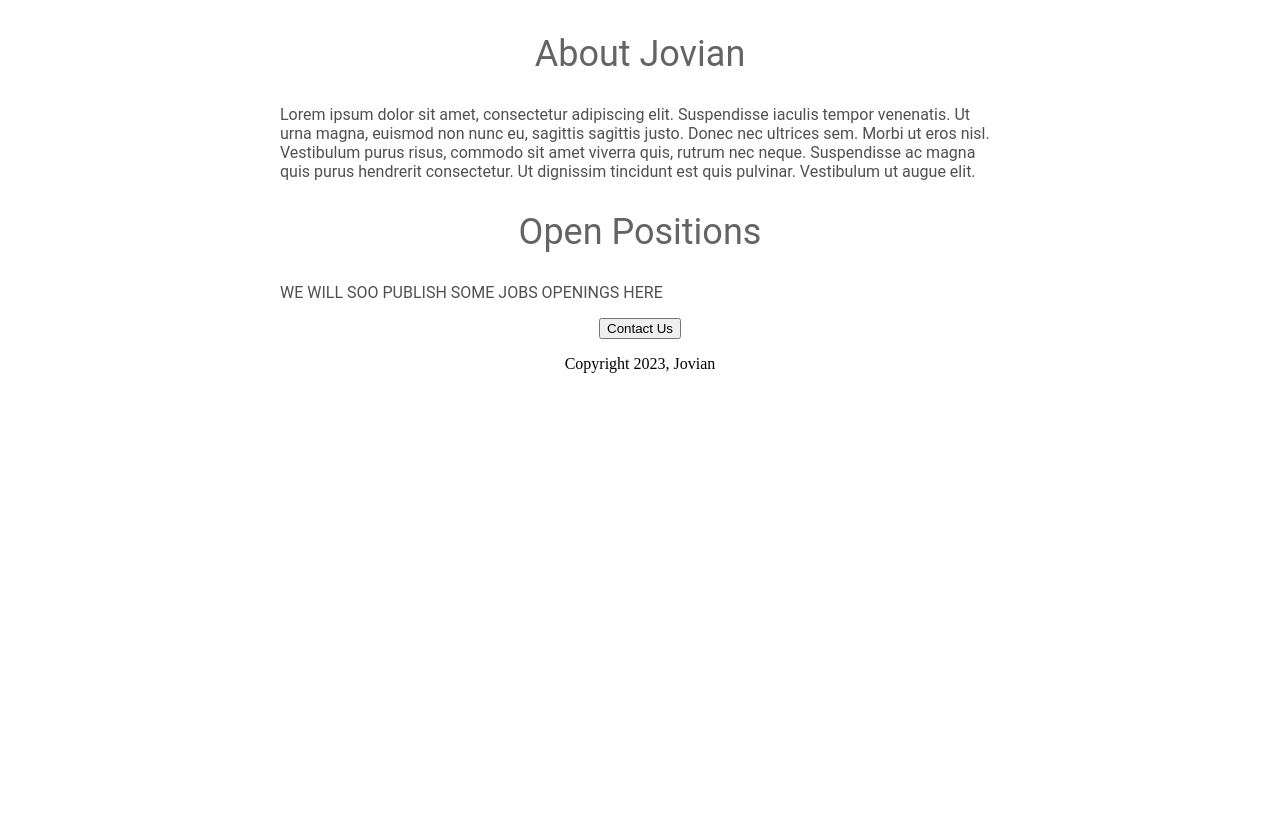
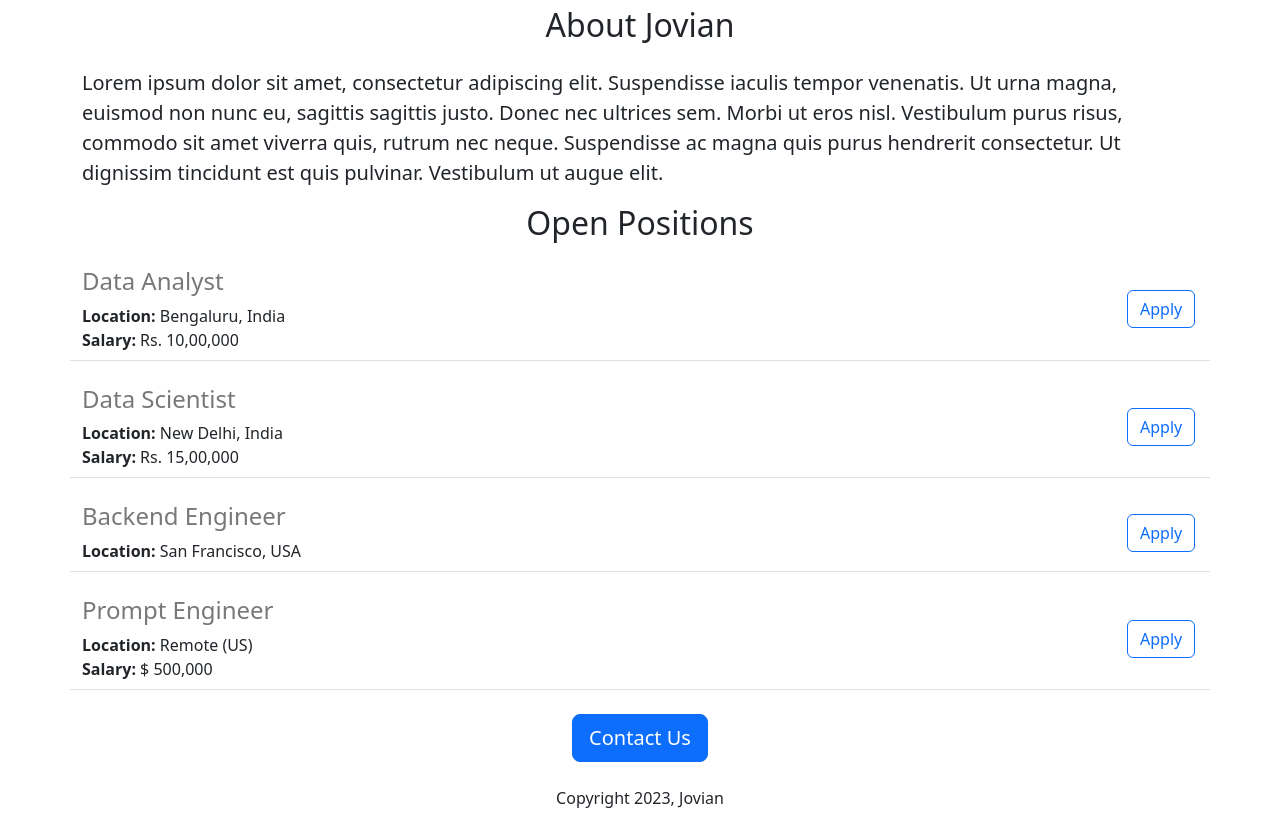
Before and after one commit to shaq1992/jovian-careers-website, a Flask app: page / in a window 1280 px wide. Shown: the part 474-1300 px from the top of the page. Before the commit the page ends 847 px from the top, so only its background shows below. Run offline with Flask 3, Linux system fonts and the light colour scheme.

Commit message:
Added job items

```diff
--- a/app.py
+++ b/app.py
@@ -2,10 +2,31 @@
 
 app = Flask(__name__)
 
+JOBS = [{
+    "id": 1,
+    "title": "Data Analyst",
+    "location": "Bengaluru, India",
+    "salary": "Rs. 10,00,000"
+}, {
+    "id": 2,
+    "title": "Data Scientist",
+    "location": "New Delhi, India",
+    "salary": "Rs. 15,00,000"
+}, {
+    "id": 3,
+    "title": "Backend Engineer",
+    "location": "San Francisco, USA"
+}, {
+    "id": 4,
+    "title": "Prompt Engineer",
+    "location": "Remote (US)",
+    "salary": "$ 500,000"
+}]
+
 
 @app.route("/")
 def hello_world():
-    return render_template("home.html")
+    return render_template("home.html", jobs=JOBS)
 
 
 if __name__ == "__main__":
--- a/templates/home.html
+++ b/templates/home.html
@@ -2,49 +2,35 @@
 <html lang="en">
   <head>
     <title><h1>Jovian Careers</h1></title>
+    <meta charset="utf-8">
+    <meta name="viewport" content="width=device-width, initial-scale=1">
+    <link href="https://cdn.jsdelivr.net/npm/bootstrap@5.3.3/dist/css/bootstrap.min.css" rel="stylesheet" integrity="sha384-QWTKZyjpPEjISv5WaRU9OFeRpok6YctnYmDr5pNlyT2bRjXh0JMhjY6hW+ALEwIH" crossorigin="anonymous">
     <style>
-      h1 {
-        font-size : 45px;
-        font-family : Roboto;
-        font-weight : normal;
-        color : rgb(100,100,100);
-        text-align : center;
-      }
       #banner {
+        height : 360px;
         width : 100%;
-        height : 360px;
-        object-fit : cover;
-      }
-      h2 {
-        font-family : Roboto;
-        font-size : 36px;
-        color : rgb(100, 100, 100);
-        text-align : center;
-        font-weight : normal;
-      }
-      .bodytext {
-        font-family : Roboto;
-        color : rgb(80, 80, 80);
-      }
-      #container {
-        max-width : 720px;
-        margin : 0 auto;
+        object-fit: cover;
       }
     </style>
   </head>
   <body>
-    <div id="container">
-      <h1>Jovian Career Home</h1>
-      <img id="banner" src="https://48c8d01c-1f00-4313-9c9e-538b96a96014-00-1ko7l0m5ijcxp.sisko.replit.dev/static/office-unsplash.jpg">
-      <h2>About Jovian</h2>
-      <p class="bodytext">
+    <div class="container">
+      <h1 class="text-center mt-4 mb-4">Jovian Careers</h1>
+      <img class="img-fluid" id="banner" src="https://48c8d01c-1f00-4313-9c9e-538b96a96014-00-1ko7l0m5ijcxp.sisko.replit.dev/static/office-unsplash.jpg">
+      <h2 class="text-center mt-4 mb-4">About Jovian</h2>
+      <p class="lead">
         Lorem ipsum dolor sit amet, consectetur adipiscing elit. Suspendisse iaculis tempor venenatis. Ut urna magna, euismod non nunc eu, sagittis sagittis justo. Donec nec ultrices sem. Morbi ut eros nisl. Vestibulum purus risus, commodo sit amet viverra quis, rutrum nec neque. Suspendisse ac magna quis purus hendrerit consectetur. Ut dignissim tincidunt est quis pulvinar. Vestibulum ut augue elit.
       </p>
-      <h2>Open Positions</h2>
-      <p class="bodytext">WE WILL SOO PUBLISH SOME JOBS OPENINGS HERE</p>
-      <div style="text-align: center;">
-        <button>Contact Us</button>
-        <p>Copyright 2023, Jovian</p>
+      <h2 class="text-center mb-4">Open Positions</h2>
+      <p>
+        {% for job in jobs %}
+          <!-- We are modularizing the Job Item creation in a different HTML file (jobitem.html) and calling it here -->
+          {% include 'jobitem.html' %}
+        {% endfor %}
+      </p>
+      <div class="text-center">
+        <button type="button" class="btn btn-primary btn-lg">Contact Us</button>
+        <p class="mt-4">Copyright 2023, Jovian</p>
       </div>
     </div>
   </body>
--- /dev/null
+++ b/templates/jobitem.html
@@ -0,0 +1,16 @@
+<div class="mb-4 mt-4 border-bottom row align-items-center" style="padding-bottom:8px;">
+  <div class="col-11">
+    <h4 style="color:rgb(120,120,120);">{{job['title']}}</h4>
+    <div>
+      <b>Location:</b> {{job['location']}}
+    </div>
+    {% if 'salary' in job %}
+    <div>
+      <b>Salary:</b> {{job['salary']}}
+    </div>
+    {% endif %}
+  </div>
+  <div class="col-1">
+    <button type="button" class="btn btn-outline-primary float-right align-middle">Apply</button>
+  </div>
+</div>
```
